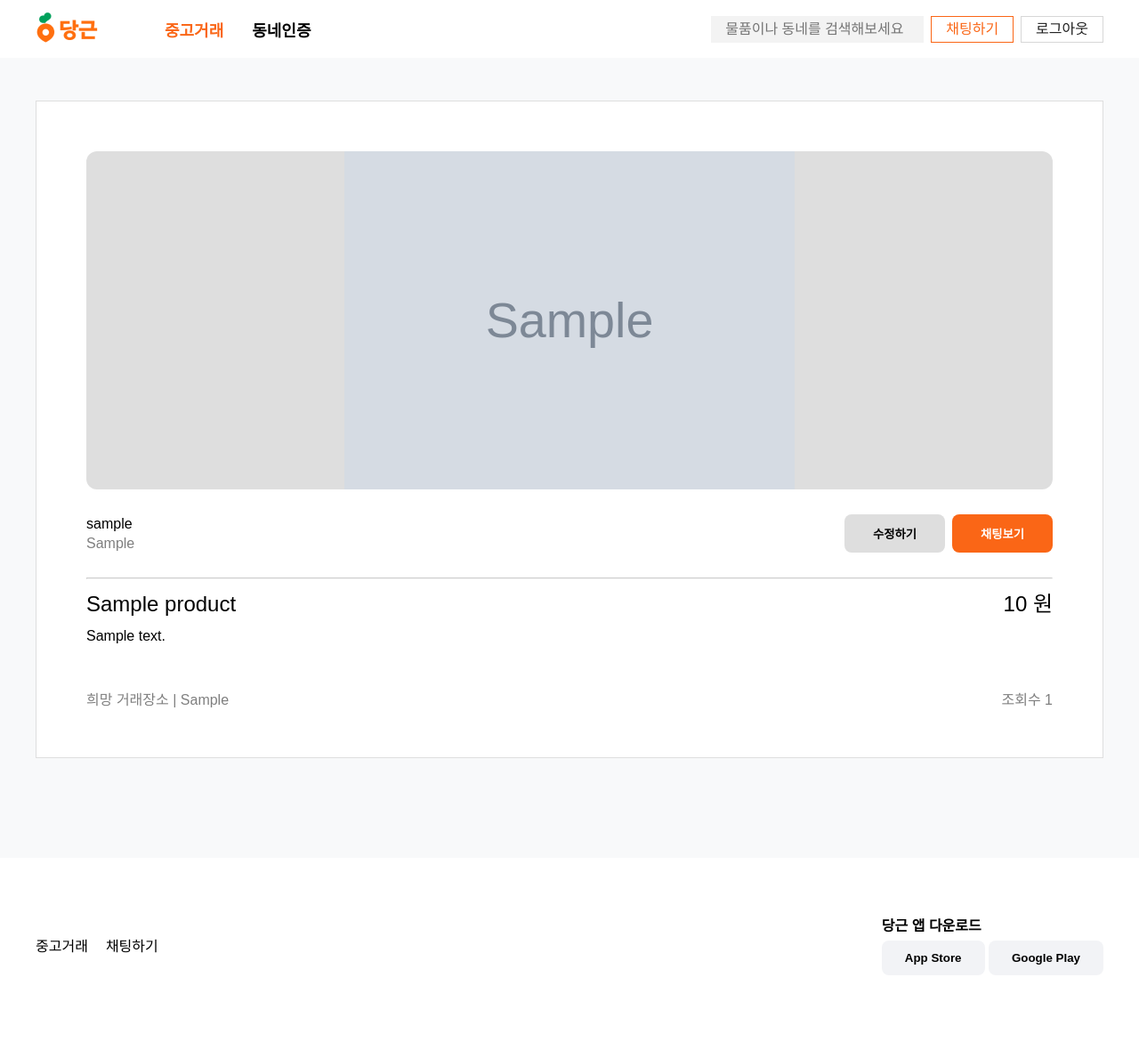
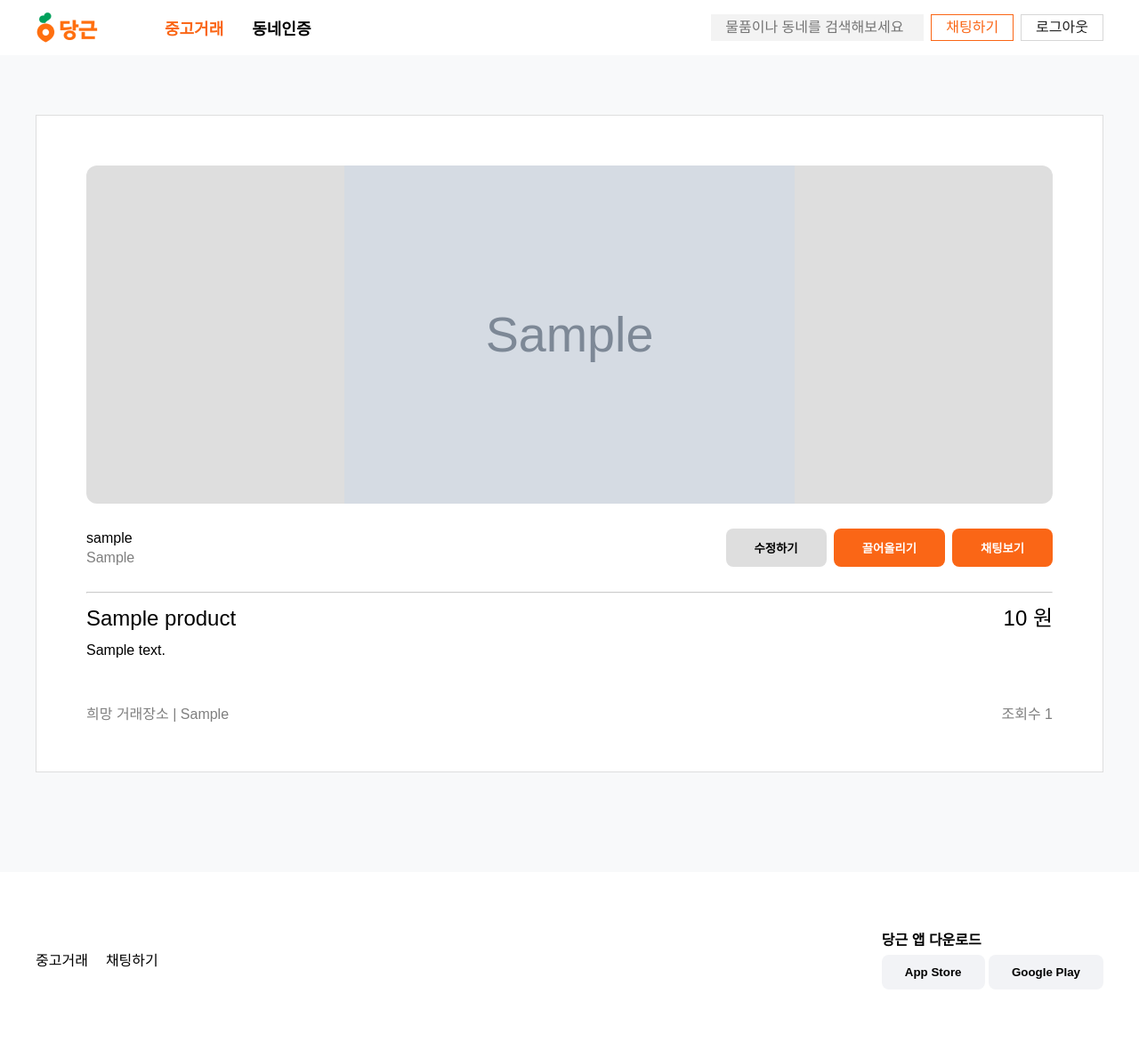
Before and after one commit to OGUbanana/danggeun_project_danggeun, a Django app: page /trade_post/1 in a window 1280 px wide. Shown: the whole page at 89% size. Before the commit the page ends 1096 px from the top, so only its background shows below. Run offline with Django 4.2, Linux system fonts and the light colour scheme; a user stored in the database is signed in; tables that the repository leaves empty hold one stand-in row (values such as "Sample post"); grey boxes marked "Sample" are stand-in pictures; parts of the project's set-up code (start-up, migrations or seed data) failed here and were passed over.

Commit message:
feat: 끌어올리기 기능구현 (#23)
Resolves: #22

Co-authored-by: OGUbanana <114931412+OGUbanana@users.noreply.github.com>

```diff
--- a/danggeun/market/templates/trade_post.html
+++ b/danggeun/market/templates/trade_post.html
@@ -1,3 +1,5 @@
+trade_post.html
+
 {% load static%}{% load humanize %}
 
 <!DOCTYPE html>
@@ -30,6 +32,9 @@
                 <div class="flex-box button-box">
                   <a href="{% url 'market:edit' product.pk %}">
                     <button class="grey">수정하기</button>
+                  </a>
+                  <a href="{% url 'market:pull_up' product.product_id%}">
+                    <button class="orange">끌어올리기</button>
                   </a>
                   <button class="orange">채팅보기</button>
                 </div>
--- a/danggeun/market/urls.py
+++ b/danggeun/market/urls.py
@@ -11,7 +11,7 @@
     path('', views.main, name="main"),
     path('search/', views.search, name='search'),
     path('login/', views.user_login, name='login'),
-     path('logout/', views.user_logout, name='logout'),
+    path('logout/', views.user_logout, name='logout'),
     path('chat/', views.chat, name='chat'),
     path('trade/', views.trade, name='trade'),
     path('register/', views.register, name='register'),
@@ -25,4 +25,6 @@
 
     path('alert/<str:alert_message>/', views.alert, name='alert'),
 
+    # 끌어올리기
+    path('pull_up/<int:product_id>', views.pull_up, name='pull_up'),
 ] + static(settings.MEDIA_URL, document_root=settings.MEDIA_ROOT)
--- a/danggeun/market/views.py
+++ b/danggeun/market/views.py
@@ -9,6 +9,7 @@
 from .forms import CustomAuthForm, CustomUserForm, PostForm
 from django.contrib.auth.models import User
 from django.views.decorators.csrf import csrf_exempt
+from django.utils import timezone as tz
 from django.db.models import Q
 
 
@@ -70,7 +71,7 @@
     return render(request, 'registration/register.html', {'form': form, 'error_message': error_message})
 
 def trade(request):
-    products = Product.objects.filter(status='N').order_by('-view_count')
+    products = Product.objects.filter(status='N').order_by('-refreshed_at', '-created_at')
 
     context = {
         'products' : products
@@ -82,7 +83,6 @@
     return render(request, 'location.html')
 
 def trade_post(request,product_id):
-
     product = get_object_or_404(Product, pk=product_id)
 
     if request.user.is_authenticated:
@@ -103,7 +103,6 @@
         'user_profile': user_profile,
     }
     return render(request, 'trade_post.html',context)
-
 
 
 def alert(request, alert_message):
@@ -186,6 +185,17 @@
 def set_region_certification(request):
     return render(request, 'main.html')
 
+# 끌어올리기
+def pull_up(request, product_id) :
+    username = request.user.username
+    product = get_object_or_404(Product, pk=product_id)
+    user_info = User.objects.filter(username=username)
+    user_id = user_info.user_id
+
+    if(product.user_id == user_id) :
+        product.refreshed_at = tz.now();
+        product.save()
+        return redirect('market:trade')
 
 def search(request):
     query = request.GET.get('search')
```
